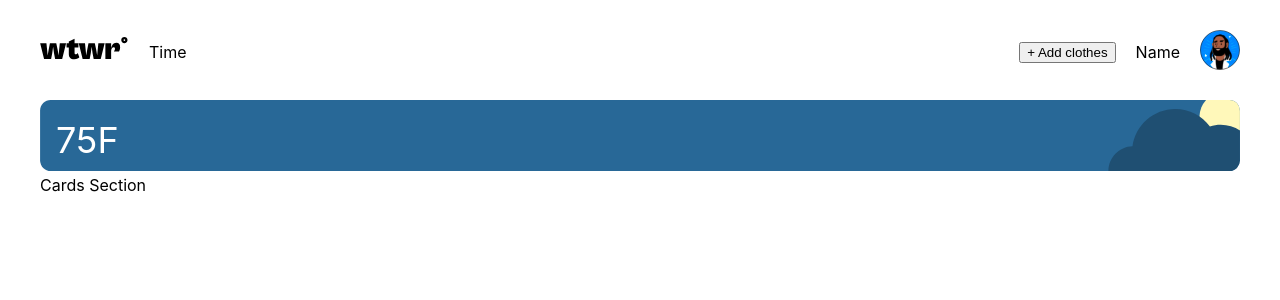
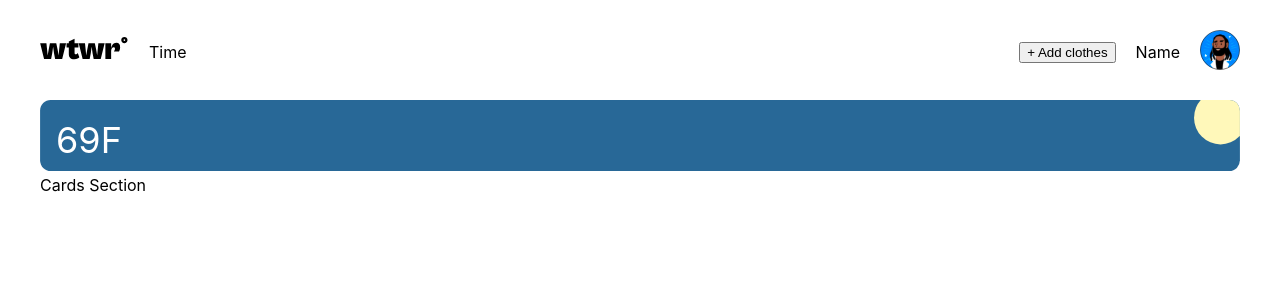
Before and after one commit to phil-peraza/se_project_react, a React (Create React App) app: page / in a window 1280 px wide. Shown: the top 300 px of the page. Built offline with nearby package versions, Linux system fonts and the light colour scheme.

Commit message:
feat/ add WeatherCard class

```diff
--- a/src/Components/Apps/App.js
+++ b/src/Components/Apps/App.js
@@ -1,15 +1,13 @@
 import './App.css';
 import Header from '../Header/Header';
+import WeatherCard from '../WeatherCard/WeatherCard';
 
 function App() {
   return (
     <div>
     <Header />
     <main className='main'>
-      <section className='weather' id='weather'>
-        <div className='weather__temp'>75F</div>
-        <img src='./images/night/cloudyNight.svg' className='weather__image'/>
-      </section>
+      <WeatherCard day={false} type='moony' />
       <section id='cards'>
         Cards Section
       </section>
--- a/src/Components/Header/Header.js
+++ b/src/Components/Header/Header.js
@@ -1,8 +1,6 @@
 import './Header.css';
 
 const Header = () => {
-    console.log('Header')
-
     return(
         <div>
       <header className='header'>
--- /dev/null
+++ b/src/Components/WeatherCard/WeatherCard.js
@@ -0,0 +1,32 @@
+const weatherOptions = [
+    {url: '/images/Day/cloudyDay.svg', day: true, type: 'cloudy'},
+    {url: '/images/Day/foggyDay.svg', day: true, type: 'foggy'},
+    {url: '/images/Day/rainyDay.svg', day: true, type: 'rainy'},
+    {url: '/images/Day/snowyDay.svg', day: true, type: 'snowy'},
+    {url: '/images/Day/stormyDay.svg', day: true, type: 'stormy'},
+    {url: '/images/Day/sunnyDay.svg', day: true, type: 'sunny'},
+    {url: '/images/Night/cloudyNight.svg', day: false, type: 'cloudy'},
+    {url: '/images/Night/foggyNight.svg', day: false, type: 'foggy'},
+    {url: '/images/Night/rainyNight.svg', day: false, type: 'rainy'},
+    {url: '/images/Night/snowyNight.svg', day: false, type: 'snowy'},
+    {url: '/images/Night/stormyNight.svg', day: false, type: 'stormy'},
+    {url: '/images/Night/moonyNight.svg', day: false, type: 'moony'}
+
+]
+
+const WeatherCard = ({ day, type }) => {
+    console.log('Weather Card')
+    const imageSrc = weatherOptions.filter((i) => {
+        return i.day === day && i.type === type;
+    });
+
+    const imageSrcUrl = imageSrc[0].url || '';
+    return (
+        <section className='weather' id='weather'>
+        <div className='weather__temp'>69F</div>
+        <img src={imageSrcUrl} className='weather__image'/>
+      </section>
+    )
+}
+
+export default WeatherCard;
```
